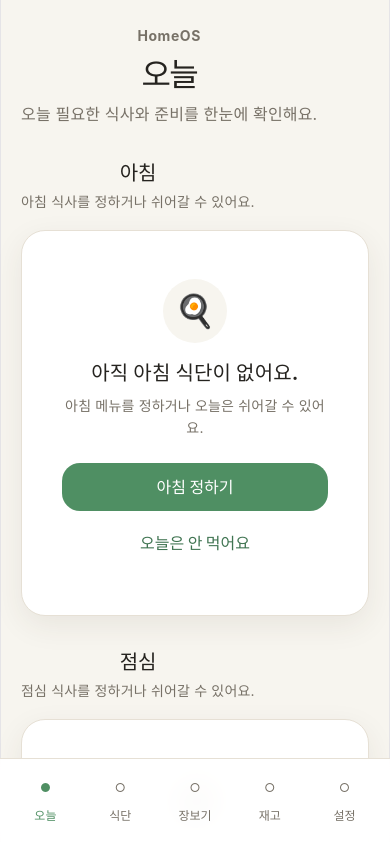
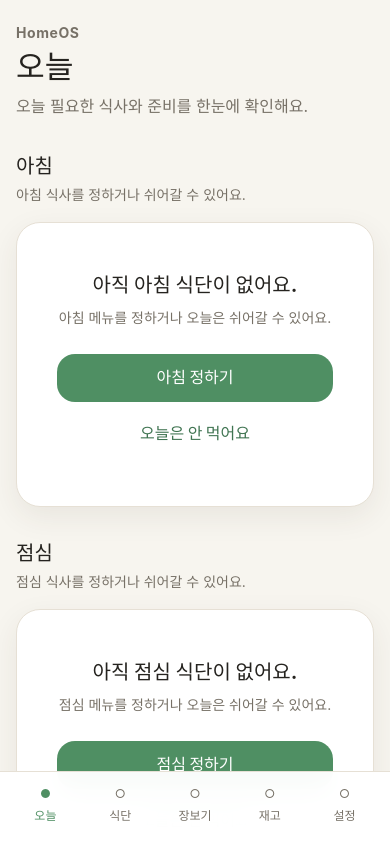
Before and after one commit to chht8990-create/HomeOS, a React (Vite) app: page / in a window 390 px wide. Shown: the top 842 px of the page. Built offline with nearby package versions, Linux system fonts and the light colour scheme.

Commit message:
style: polish mobile UX

```diff
--- a/src/App.css
+++ b/src/App.css
@@ -1,27 +1,33 @@
-#root {
-  min-height: 100vh;
-}
-
-* {
+*,
+*::before,
+*::after {
   box-sizing: border-box;
 }
 
 button {
   font: inherit;
+  touch-action: manipulation;
 }
 
 .app {
   width: 100%;
   max-width: 480px;
   min-height: 100vh;
+  min-height: 100dvh;
   margin: 0 auto;
-  padding: var(--space-lg) var(--text-lg) 104px;
+  padding:
+    var(--space-lg)
+    max(var(--space-md), env(safe-area-inset-right))
+    calc(112px + env(safe-area-inset-bottom))
+    max(var(--space-md), env(safe-area-inset-left));
   background: var(--color-background);
   color: var(--color-text);
+  overflow-x: clip;
 }
 
 .app-content {
   width: 100%;
+  min-width: 0;
 }
 
 .bottom-navigation {
@@ -35,8 +41,10 @@ button {
   width: 100%;
   max-width: 480px;
   margin: 0 auto;
-  padding: 10px var(--space-sm)
-    max(10px, env(safe-area-inset-bottom));
+  padding:
+    8px max(var(--space-sm), env(safe-area-inset-right))
+    max(8px, env(safe-area-inset-bottom))
+    max(var(--space-sm), env(safe-area-inset-left));
   border-top: 1px solid var(--color-border);
   background: rgba(255, 255, 255, 0.96);
   backdrop-filter: blur(14px);
@@ -48,7 +56,8 @@ button {
   flex-direction: column;
   align-items: center;
   gap: 5px;
-  padding: 7px 2px;
+  min-height: 56px;
+  padding: 6px 2px;
   border: 0;
   background: transparent;
   color: var(--color-text-light);
@@ -65,6 +74,19 @@ button {
   font-weight: 800;
 }
 
+@media (max-width: 380px) {
+  .app {
+    padding-top: var(--space-md);
+    padding-right: max(14px, env(safe-area-inset-right));
+    padding-left: max(14px, env(safe-area-inset-left));
+  }
+
+  .nav-item,
+  .nav-item span {
+    font-size: 11px;
+  }
+}
+
 @media (min-width: 700px) {
   body {
     background: #e9e5dc;
--- a/src/components/ui/Section.tsx
+++ b/src/components/ui/Section.tsx
@@ -5,6 +5,7 @@ type SectionProps = {
   description?: string
   children: ReactNode
   action?: ReactNode
+  className?: string
 }
 
 function Section({
@@ -12,9 +13,14 @@ function Section({
   description,
   children,
   action,
+  className = '',
 }: SectionProps) {
+  const classes = ['ui-section', className]
+    .filter(Boolean)
+    .join(' ')
+
   return (
-    <section className="ui-section">
+    <section className={classes}>
       <div className="ui-section-header">
         <div>
           <h2 className="ui-section-title">{title}</h2>
--- a/src/components/ui/ui.css
+++ b/src/components/ui/ui.css
@@ -1,12 +1,16 @@
 .ui-card {
   width: 100%;
+  min-width: 0;
   padding: var(--space-lg);
   border: 1px solid var(--color-border);
   border-radius: var(--radius-lg);
   background: var(--color-surface);
   box-shadow: var(--shadow-card);
-}.ui-section {
+}
+
+.ui-section {
   width: 100%;
+  min-width: 0;
 }
 
 .ui-section + .ui-section {
@@ -19,6 +23,10 @@
   justify-content: space-between;
   gap: var(--space-md);
   margin-bottom: var(--space-md);
+}
+
+.ui-section-header > div:first-child {
+  min-width: 0;
 }
 
 .ui-section-title {
@@ -37,12 +45,18 @@
 
 .ui-section-action {
   flex-shrink: 0;
+  min-width: 0;
 }
 
 .ui-section-content {
   width: 100%;
-}.ui-button {
+  min-width: 0;
+}
+
+.ui-button {
   display: inline-flex;
+  min-width: 44px;
+  max-width: 100%;
   min-height: 48px;
   align-items: center;
   justify-content: center;
@@ -52,7 +66,9 @@
   border-radius: var(--radius-md);
   font-size: var(--text-md);
   font-weight: 800;
-  line-height: 1;
+  line-height: 1.3;
+  text-align: center;
+  overflow-wrap: anywhere;
   cursor: pointer;
   transition:
     background-color 160ms ease,
@@ -127,7 +143,7 @@
 .ui-screen-header__title {
   margin: 0;
   color: var(--color-text);
-  font-size: var(--text-xl);
+  font-size: clamp(28px, 8vw, var(--text-xl));
   line-height: 1.2;
 }
 
@@ -136,6 +152,7 @@
   color: var(--color-text-light);
   font-size: var(--text-md);
   line-height: 1.6;
+  overflow-wrap: anywhere;
 }
 
 .ui-screen-header__action {
@@ -150,14 +167,7 @@
 }
 
 .ui-empty-state__icon {
-  display: grid;
-  width: 64px;
-  height: 64px;
-  place-items: center;
-  margin-bottom: var(--space-md);
-  border-radius: 50%;
-  background: var(--color-background);
-  font-size: 32px;
+  display: none;
 }
 
 .ui-empty-state__title {
@@ -187,14 +197,7 @@
 }
 
 .meal-plan-preview__icon {
-  display: grid;
-  width: 64px;
-  height: 64px;
-  place-items: center;
-  margin-bottom: var(--space-md);
-  border-radius: 50%;
-  background: var(--color-background);
-  font-size: 32px;
+  display: none;
 }
 
 .meal-plan-preview__content {
@@ -230,14 +233,7 @@
 }
 
 .meal-editor__icon {
-  display: grid;
-  width: 64px;
-  height: 64px;
-  place-items: center;
-  margin-bottom: var(--space-md);
-  border-radius: 50%;
-  background: var(--color-background);
-  font-size: 32px;
+  display: none;
 }
 
 .meal-editor__content {
@@ -304,14 +300,7 @@
 }
 
 .shopping-summary__icon {
-  display: grid;
-  width: 64px;
-  height: 64px;
-  place-items: center;
-  margin-bottom: var(--space-md);
-  border-radius: 50%;
-  background: var(--color-background);
-  font-size: 32px;
+  display: none;
 }
 
 .shopping-summary__content {
@@ -370,9 +359,39 @@
   gap: var(--space-sm);
 }
 
+.shopping-progress-section {
+  position: sticky;
+  top: 0;
+  z-index: 5;
+  padding: var(--space-xs) 0 var(--space-sm);
+  background: linear-gradient(
+    to bottom,
+    var(--color-background) 82%,
+    rgba(246, 244, 239, 0)
+  );
+}
+
+.shopping-progress-section .ui-section-header {
+  display: none;
+}
+
+.shopping-progress-section .ui-card {
+  padding: 12px var(--space-md);
+  border-radius: var(--radius-md);
+}
+
 .shopping-progress__count {
+  display: flex;
+  align-items: baseline;
+  gap: var(--space-xs);
   color: var(--color-primary-dark);
-  font-size: 24px;
+  font-size: var(--text-lg);
+}
+
+.shopping-progress__count span {
+  color: var(--color-text-light);
+  font-size: var(--text-sm);
+  font-weight: 700;
 }
 
 .shopping-progress__bar {
@@ -396,7 +415,7 @@
 
 .shopping-group summary {
   display: flex;
-  min-height: 48px;
+  min-height: 52px;
   align-items: center;
   justify-content: space-between;
   gap: var(--space-sm);
@@ -405,12 +424,30 @@
   cursor: pointer;
 }
 
+.shopping-group summary span:first-child {
+  min-width: 0;
+  overflow-wrap: anywhere;
+}
+
+.shopping-group summary span:last-child {
+  margin-left: auto;
+  color: var(--color-text-light);
+  font-size: var(--text-sm);
+  font-weight: 700;
+  white-space: nowrap;
+}
+
 .shopping-group summary::-webkit-details-marker {
   display: none;
 }
 
 .shopping-group summary::after {
   content: '⌄';
+  display: grid;
+  width: 44px;
+  height: 44px;
+  flex: 0 0 44px;
+  place-items: center;
   color: var(--color-primary-dark);
   transition: transform 160ms ease;
 }
@@ -433,11 +470,11 @@
 
 .shopping-item {
   display: grid;
-  grid-template-columns: 32px minmax(0, 1fr) auto;
+  grid-template-columns: 44px minmax(0, 1fr) auto;
   align-items: center;
   gap: var(--space-sm);
-  min-height: 48px;
-  padding: var(--space-sm);
+  min-height: 60px;
+  padding: var(--space-sm) 0;
   border-bottom: 1px solid var(--color-border);
 }
 
@@ -447,25 +484,50 @@
 
 .shopping-item__check {
   display: grid;
-  width: 28px;
-  height: 28px;
+  position: relative;
+  width: 44px;
+  height: 44px;
   place-items: center;
   padding: 0;
-  border: 2px solid var(--color-primary);
+  border: 0;
   border-radius: 50%;
   background: transparent;
-  color: white;
+  color: transparent;
   font-weight: 800;
   cursor: pointer;
 }
 
-.shopping-item--completed .shopping-item__check {
+.shopping-item__check::before {
+  position: absolute;
+  inset: 6px;
+  border: 2px solid var(--color-primary);
+  border-radius: 50%;
+  content: '';
+}
+
+.shopping-item--completed .shopping-item__check::before {
   background: var(--color-primary);
 }
 
+.shopping-item--completed .shopping-item__check {
+  color: white;
+}
+
+.shopping-item__check:focus-visible,
+.shopping-item__delete:focus-visible,
+.inventory-item__delete:focus-visible {
+  outline: 3px solid rgba(79, 143, 99, 0.25);
+  outline-offset: 2px;
+}
+
 .shopping-item__name {
+  min-width: 0;
   color: var(--color-text);
   line-height: 1.5;
+}
+
+.shopping-item__name > span {
+  overflow-wrap: anywhere;
 }
 
 .shopping-item--completed .shopping-item__name {
@@ -474,12 +536,29 @@
 }
 
 .shopping-item__delete {
+  min-width: 44px;
+  min-height: 44px;
   padding: var(--space-sm);
   border: 0;
   background: transparent;
   color: var(--color-text-light);
+  font-size: var(--text-sm);
   cursor: pointer;
-}.inventory-form {
+}
+
+.shopping-basket-section {
+  padding: var(--space-md);
+  border: 1px solid rgba(79, 143, 99, 0.22);
+  border-radius: var(--radius-lg);
+  background: rgba(79, 143, 99, 0.06);
+}
+
+.shopping-basket-card {
+  border-color: rgba(79, 143, 99, 0.3);
+  box-shadow: none;
+}
+
+.inventory-form {
   display: grid;
   gap: var(--space-md);
 }
@@ -501,6 +580,8 @@
 .inventory-form input,
 .inventory-form select {
   width: 100%;
+  min-width: 0;
+  max-width: 100%;
   min-height: 48px;
   padding: 12px var(--space-md);
   border: 1px solid var(--color-border);
@@ -508,6 +589,7 @@
   background: var(--color-surface);
   color: var(--color-text);
   font: inherit;
+  font-size: 16px;
   outline: none;
 }
 
@@ -534,6 +616,11 @@
   border-bottom: 1px solid var(--color-border);
 }
 
+.inventory-item > *,
+.inventory-item__content {
+  min-width: 0;
+}
+
 .inventory-item:last-child {
   border-bottom: 0;
 }
@@ -542,7 +629,14 @@
   display: flex;
   align-items: center;
   justify-content: space-between;
+  flex-wrap: wrap;
   gap: var(--space-sm);
+}
+
+.inventory-item strong,
+.inventory-item span,
+.inventory-item p {
+  overflow-wrap: anywhere;
 }
 
 .inventory-item__content p {
@@ -561,6 +655,8 @@
 }
 
 .inventory-item__delete {
+  min-width: 44px;
+  min-height: 44px;
   padding: var(--space-sm);
   border: 0;
   background: transparent;
@@ -577,14 +673,7 @@
 }
 
 .inventory-summary__icon {
-  display: grid;
-  width: 64px;
-  height: 64px;
-  place-items: center;
-  margin-bottom: var(--space-md);
-  border-radius: 50%;
-  background: var(--color-background);
-  font-size: 32px;
+  display: none;
 }
 
 .inventory-summary__content {
@@ -637,8 +726,55 @@
   padding-inline: var(--space-sm);
   font-size: var(--text-sm);
   line-height: 1.3;
+  word-break: keep-all;
 }
 
 .recommendation-random-button {
   margin-bottom: var(--space-md);
 }
+
+@media (max-width: 380px) {
+  .ui-card {
+    padding: var(--space-md);
+    border-radius: var(--radius-md);
+  }
+
+  .ui-section + .ui-section {
+    margin-top: var(--space-lg);
+  }
+
+  .ui-section-header {
+    gap: var(--space-sm);
+  }
+
+  .ui-section-action .ui-button {
+    padding-inline: var(--space-sm);
+    font-size: var(--text-sm);
+  }
+
+  .ui-screen-header {
+    margin-bottom: var(--space-lg);
+  }
+
+  .ui-screen-header__description {
+    font-size: var(--text-sm);
+  }
+
+  .inventory-form__row {
+    grid-template-columns: 1fr;
+  }
+
+  .recommendation-filters {
+    gap: var(--space-xs);
+  }
+
+  .recommendation-filters__button {
+    min-height: 56px;
+    padding-inline: 4px;
+    font-size: var(--text-xs);
+  }
+
+  .shopping-basket-section {
+    padding: var(--space-sm);
+  }
+}
--- a/src/index.css
+++ b/src/index.css
@@ -1,118 +1,55 @@
 :root {
-  --text: #6b6375;
-  --text-h: #08060d;
-  --bg: #fff;
-  --border: #e5e4e7;
-  --code-bg: #f4f3ec;
-  --accent: #aa3bff;
-  --accent-bg: rgba(170, 59, 255, 0.1);
-  --accent-border: rgba(170, 59, 255, 0.5);
-  --social-bg: rgba(244, 243, 236, 0.5);
-  --shadow:
-    rgba(0, 0, 0, 0.1) 0 10px 15px -3px, rgba(0, 0, 0, 0.05) 0 4px 6px -2px;
-
-  --sans: system-ui, 'Segoe UI', Roboto, sans-serif;
-  --heading: system-ui, 'Segoe UI', Roboto, sans-serif;
-  --mono: ui-monospace, Consolas, monospace;
-
-  font: 18px/145% var(--sans);
-  letter-spacing: 0.18px;
-  color-scheme: light dark;
-  color: var(--text);
-  background: var(--bg);
-  font-synthesis: none;
-  text-rendering: optimizeLegibility;
-  -webkit-font-smoothing: antialiased;
-  -moz-osx-font-smoothing: grayscale;
-
-  @media (max-width: 1024px) {
-    font-size: 16px;
-  }
-}
-
-@media (prefers-color-scheme: dark) {
-  :root {
-    --text: #9ca3af;
-    --text-h: #f3f4f6;
-    --bg: #16171d;
-    --border: #2e303a;
-    --code-bg: #1f2028;
-    --accent: #c084fc;
-    --accent-bg: rgba(192, 132, 252, 0.15);
-    --accent-border: rgba(192, 132, 252, 0.5);
-    --social-bg: rgba(47, 48, 58, 0.5);
-    --shadow:
-      rgba(0, 0, 0, 0.4) 0 10px 15px -3px, rgba(0, 0, 0, 0.25) 0 4px 6px -2px;
-  }
-
-  #social .button-icon {
-    filter: invert(1) brightness(2);
-  }
-}
-
-#root {
-  width: 1126px;
-  max-width: 100%;
-  margin: 0 auto;
-  text-align: center;
-  border-inline: 1px solid var(--border);
-  min-height: 100svh;
-  display: flex;
-  flex-direction: column;
-  box-sizing: border-box;
-}
-
-body {
-  margin: 0;
-  min-width: 320px;
-  min-height: 100vh;
-  font-family: var(--font-family-base);
+  font-family:
+    var(--font-family-base),
+    system-ui,
+    -apple-system,
+    BlinkMacSystemFont,
+    'Segoe UI',
+    sans-serif;
+  color: var(--color-text);
+  background: var(--color-background);
   font-synthesis: none;
   text-rendering: optimizeLegibility;
   -webkit-font-smoothing: antialiased;
   -moz-osx-font-smoothing: grayscale;
 }
 
-h1,
-h2 {
-  font-family: var(--heading);
-  font-weight: 500;
-  color: var(--text-h);
+html {
+  min-width: 320px;
+  background: var(--color-background);
+  overflow-x: hidden;
 }
 
-h1 {
-  font-size: 56px;
-  letter-spacing: -1.68px;
-  margin: 32px 0;
-  @media (max-width: 1024px) {
-    font-size: 36px;
-    margin: 20px 0;
-  }
+body {
+  width: 100%;
+  min-width: 320px;
+  min-height: 100vh;
+  min-height: 100dvh;
+  margin: 0;
+  background: var(--color-background);
+  overflow-x: hidden;
 }
-h2 {
-  font-size: 24px;
-  line-height: 118%;
-  letter-spacing: -0.24px;
-  margin: 0 0 8px;
-  @media (max-width: 1024px) {
-    font-size: 20px;
-  }
+
+#root {
+  width: 100%;
+  min-height: 100vh;
+  min-height: 100dvh;
 }
+
+button,
+input,
+select,
+textarea {
+  font: inherit;
+}
+
+img,
+svg,
+video,
+canvas {
+  max-width: 100%;
+}
+
 p {
   margin: 0;
 }
-
-code,
-.counter {
-  font-family: var(--mono);
-  display: inline-flex;
-  border-radius: 4px;
-  color: var(--text-h);
-}
-
-code {
-  font-size: 15px;
-  line-height: 135%;
-  padding: 4px 8px;
-  background: var(--code-bg);
-}
--- a/src/pages/ShoppingPage.tsx
+++ b/src/pages/ShoppingPage.tsx
@@ -102,6 +102,7 @@ function ShoppingPage() {
 
       <main className="app-content">
         <Section
+          className="shopping-progress-section"
           title="구매 진행률"
           description={`${completedItems.length} / ${items.length} 구매 완료`}
         >
@@ -109,6 +110,7 @@ function ShoppingPage() {
             <div className="shopping-progress">
               <strong className="shopping-progress__count">
                 {completedItems.length} / {items.length}
+                <span>구매 완료</span>
               </strong>
               <progress
                 className="shopping-progress__bar"
@@ -200,6 +202,7 @@ function ShoppingPage() {
         </Section>
 
         <Section
+          className="shopping-basket-section"
           title="장바구니"
           description={`${completedItems.length}개 담았어요`}
           action={
@@ -212,7 +215,7 @@ function ShoppingPage() {
             </Button>
           }
         >
-          <Card>
+          <Card className="shopping-basket-card">
             {completedItems.length === 0 ? (
               <EmptyState
                 icon="🧺"
```
